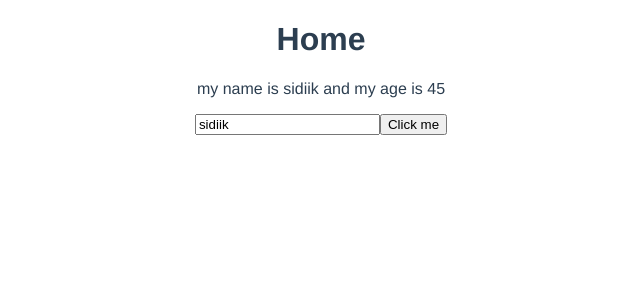
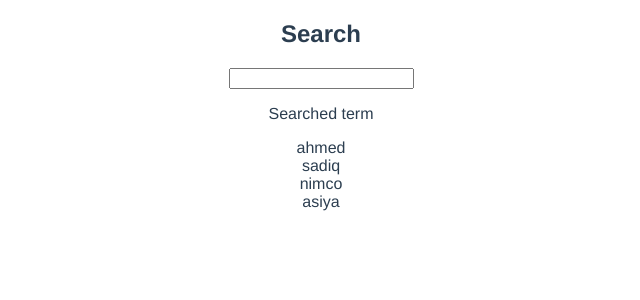
Before and after one commit to Sidiik/vue-compositon-api, a Vue app: page / in a window 1280 px wide. Shown: the top 300 px of the page, without its empty margins (319-959 px from the left). Built offline with nearby package versions, Linux system fonts and the light colour scheme.

Commit message:
search component added

```diff
--- a/src/views/Home.vue
+++ b/src/views/Home.vue
@@ -1,27 +1,31 @@
 <template>
   <div class="home">
-    <h1>Home</h1>
-    <p ref="paragraph">my name is {{ name }} and my age is {{ age }}</p>
-    <input type="text" v-model="name" />
-    <button @click="handleClick">Click me</button>
+    <h2>Search</h2>
+    <input type="text" v-model="search" />
+    <p>Searched term {{ search }}</p>
+    <div v-if="matchingList.length">
+      <div v-for="name in matchingList" :key="name">
+        {{ name }}
+      </div>
+    </div>
+    <div v-else>
+      can't be found that
+    </div>
   </div>
 </template>
 
 <script>
-import { ref } from "@vue/reactivity";
+import { ref, reactive, computed } from "@vue/reactivity";
 export default {
   name: "Home",
   setup() {
-    const paragraph = ref(null);
-    const name = ref("sidiik");
-    const age = ref(45);
-    const handleClick = () => {
-      name.value = "sidiik omar";
-      age.value = 34;
-    };
-    console.log(paragraph);
+    const search = ref("");
+    const names = ref(["ahmed", "sadiq", "nimco", "asiya"]);
 
-    return { handleClick, paragraph, name, age };
+    const matchingList = computed(() => {
+      return names.value.filter((name) => name.includes(search.value));
+    });
+    return { search, names, matchingList };
   },
 };
 </script>
```
